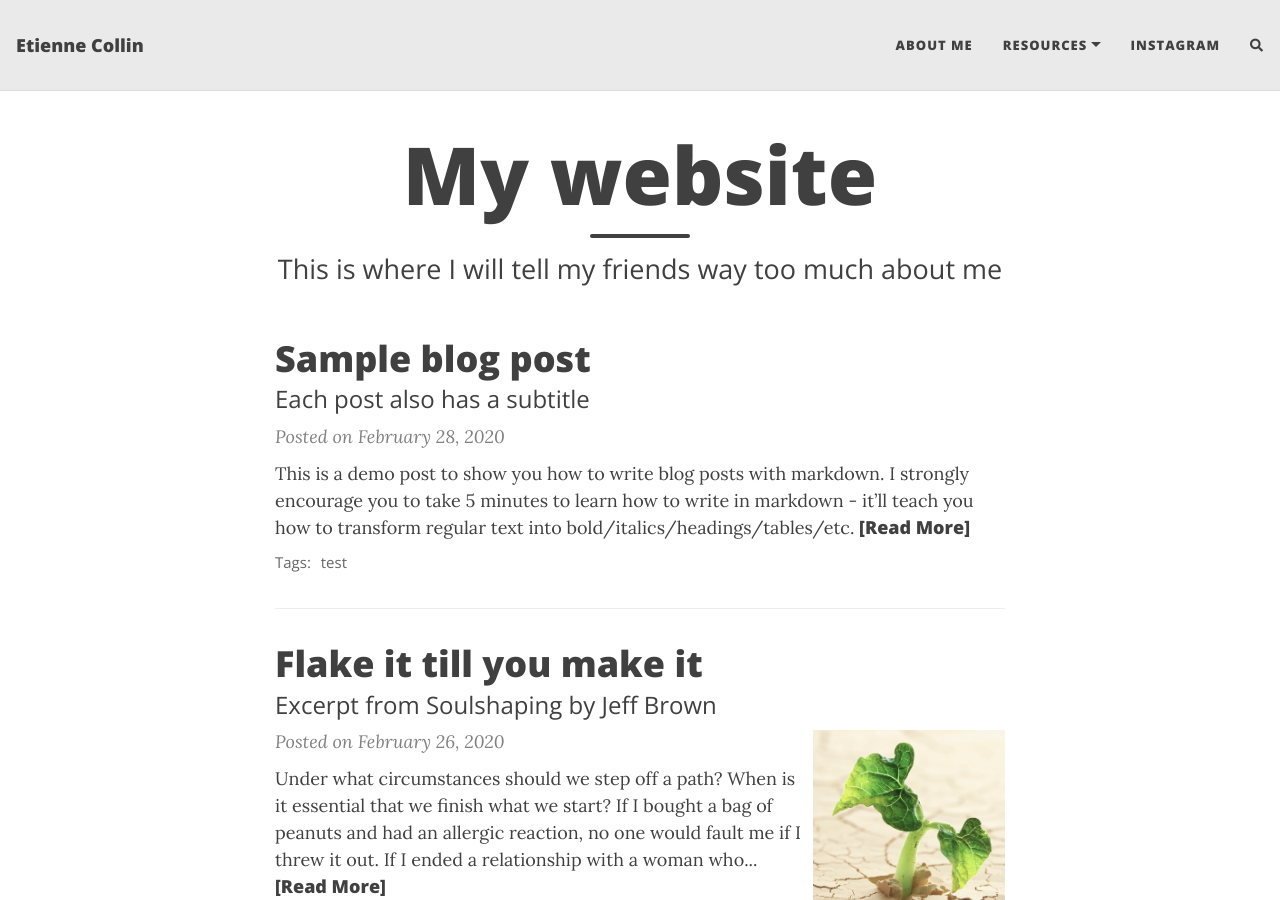
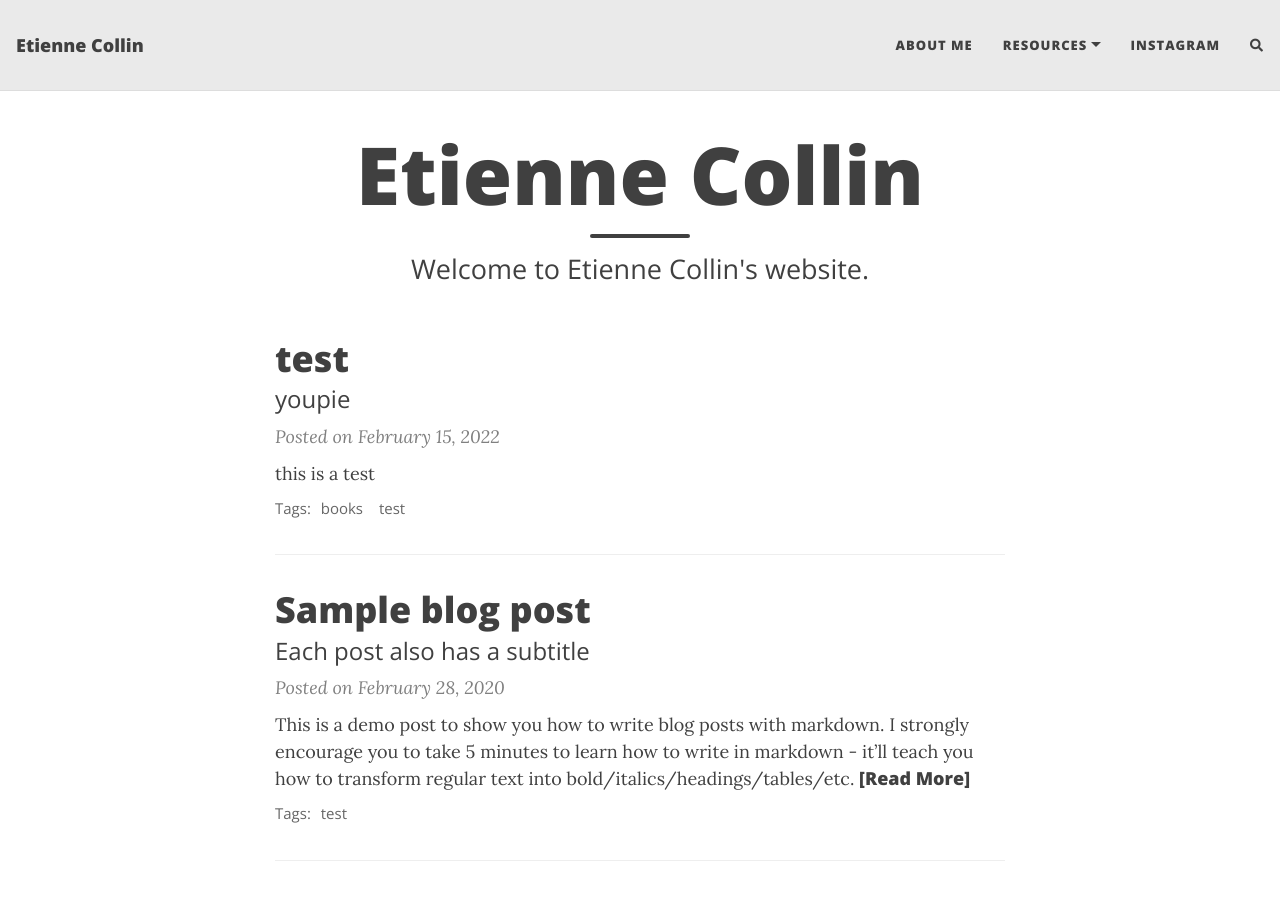
Before and after one commit to etiennecollin/etiennecollin.github.io, a Jekyll site: the page built from index.html, in a window 1280 px wide and 900 px high. Built offline with Jekyll 4.4.1, drawn with Linux system fonts in a browser that asks for light colours; nearby versions of some CDN libraries; the list of posts is cut into pages by our own code; comment, search, counter and statistics services are not loaded.

Commit message:
Testing posts and removing default files.

```diff
--- /dev/null
+++ b/_posts/2022-02-15-test.md
@@ -0,0 +1,10 @@
+---
+layout: post
+title: test
+subtitle: youpie
+cover-img:
+thumbnail-img:
+share-img:
+tags: [books, test]
+---
+this is a test
--- a/index.html
+++ b/index.html
@@ -1,5 +1,5 @@
 ---
 layout: home
-title: My website
-subtitle: This is where I will tell my friends way too much about me
+title: Etienne Collin
+subtitle: Welcome to Etienne Collin's website.
 ---
```
Also changed, not shown: _posts/2020-02-26-flake-it-till-you-make-it.md (+3 -4 lines), aboutme.md (+2 -8 lines), docs/index.html (deleted, +0 -25 lines), assets/img/404-southpark.jpg (deleted), assets/img/bgimage.png (deleted), assets/img/hello_world.jpeg (deleted), assets/img/install-steps.gif (deleted), assets/img/path.jpg (deleted), assets/img/thumb.png (deleted), screenshot.png (deleted), 1 other file.
